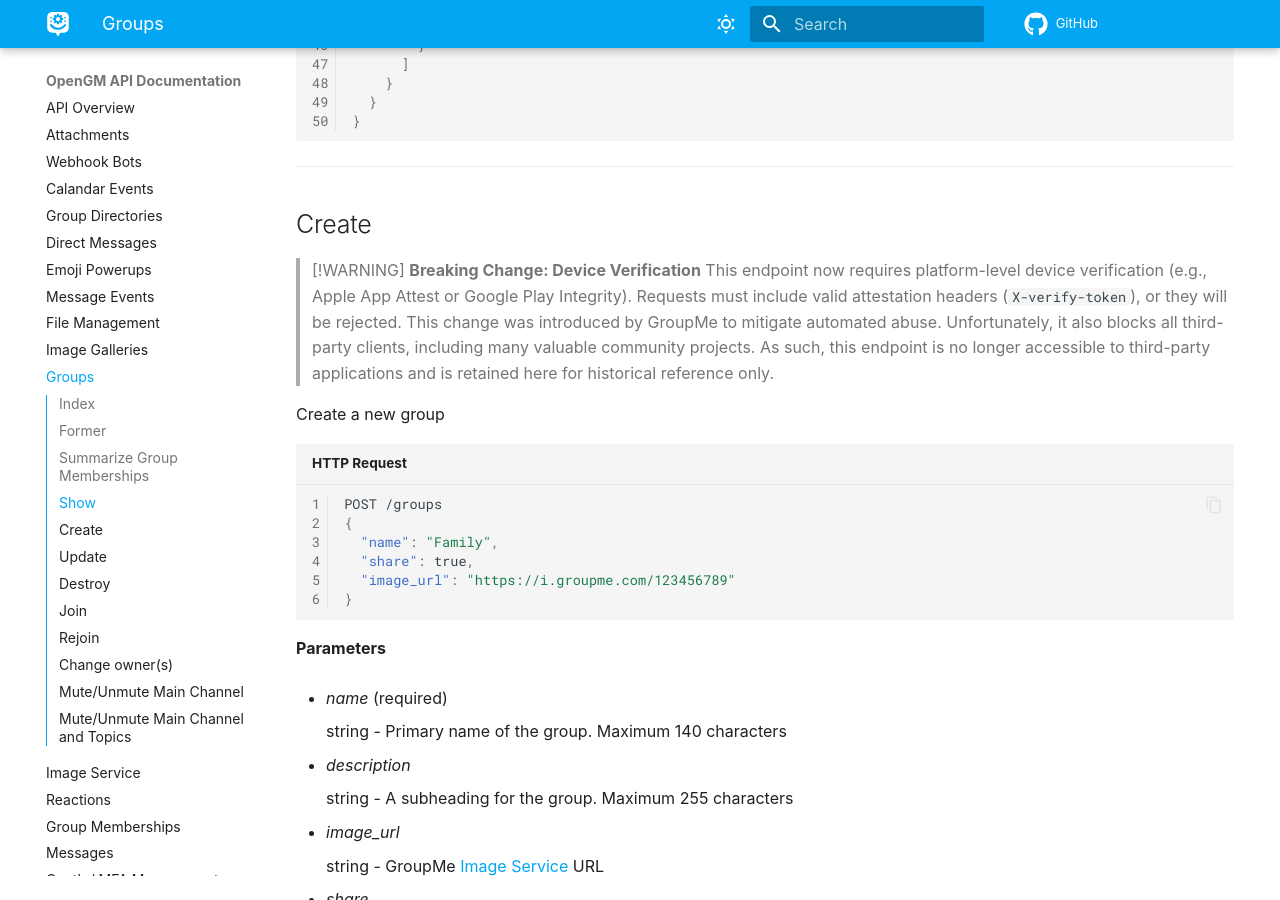
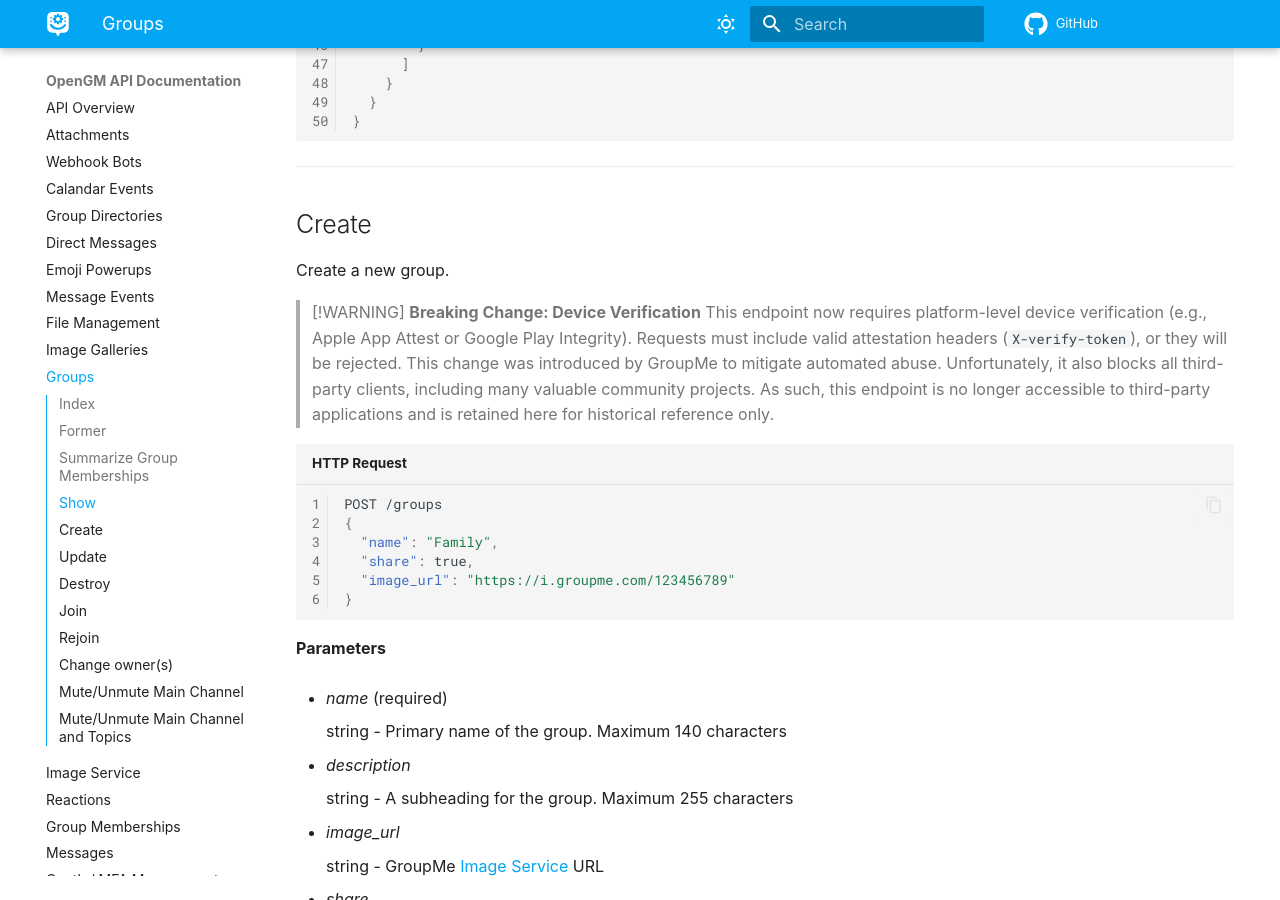
Before and after one commit to groupme-js/GroupMeCommunityDocs, an MkDocs documentation site: the page built from docs/groups.md, in a window 1280 px wide and 900 px high, scrolled down 5842 px. Built offline with MkDocs 1.6.1 and Material for MkDocs 9.7.7, drawn with Linux system fonts in a browser that asks for light colours; some web fonts are replaced; comment, search, counter and statistics services are not loaded.

````diff
--- a/docs/groups.md
+++ b/docs/groups.md
@@ -287,12 +287,12 @@ Status: 200 OK
 
 ## Create
 
+Create a new group.
+
 > [!WARNING]
 > **Breaking Change: Device Verification**
 > This endpoint now requires platform-level device verification (e.g., Apple App Attest or Google Play Integrity). Requests must include valid attestation headers (`X-verify-token`), or they will be rejected.
 > This change was introduced by GroupMe to mitigate automated abuse. Unfortunately, it also blocks all third-party clients, including many valuable community projects. As such, this endpoint is no longer accessible to third-party applications and is retained here for historical reference only.
-
-Create a new group
 
 ```json linenums="1" title="HTTP Request"
 POST /groups
````
